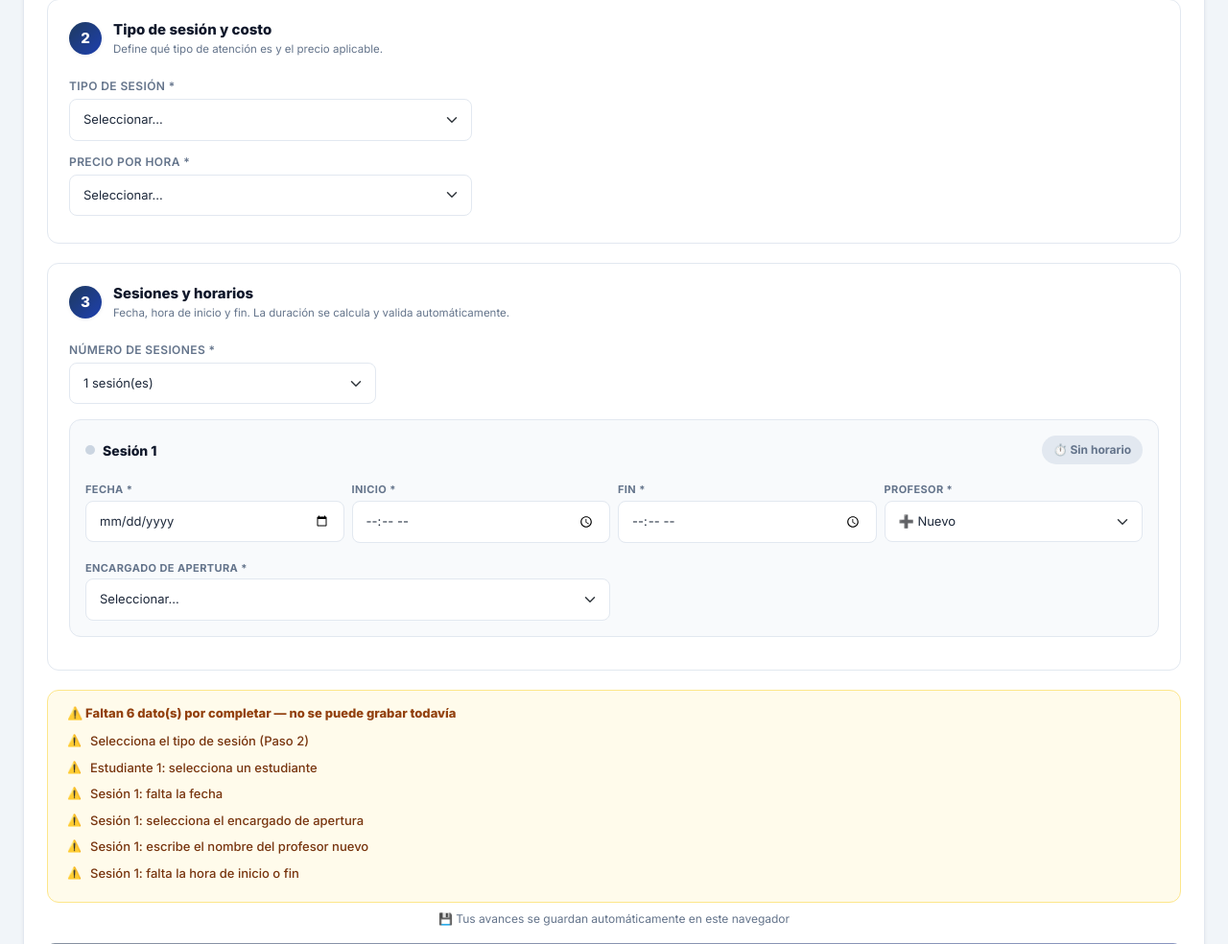
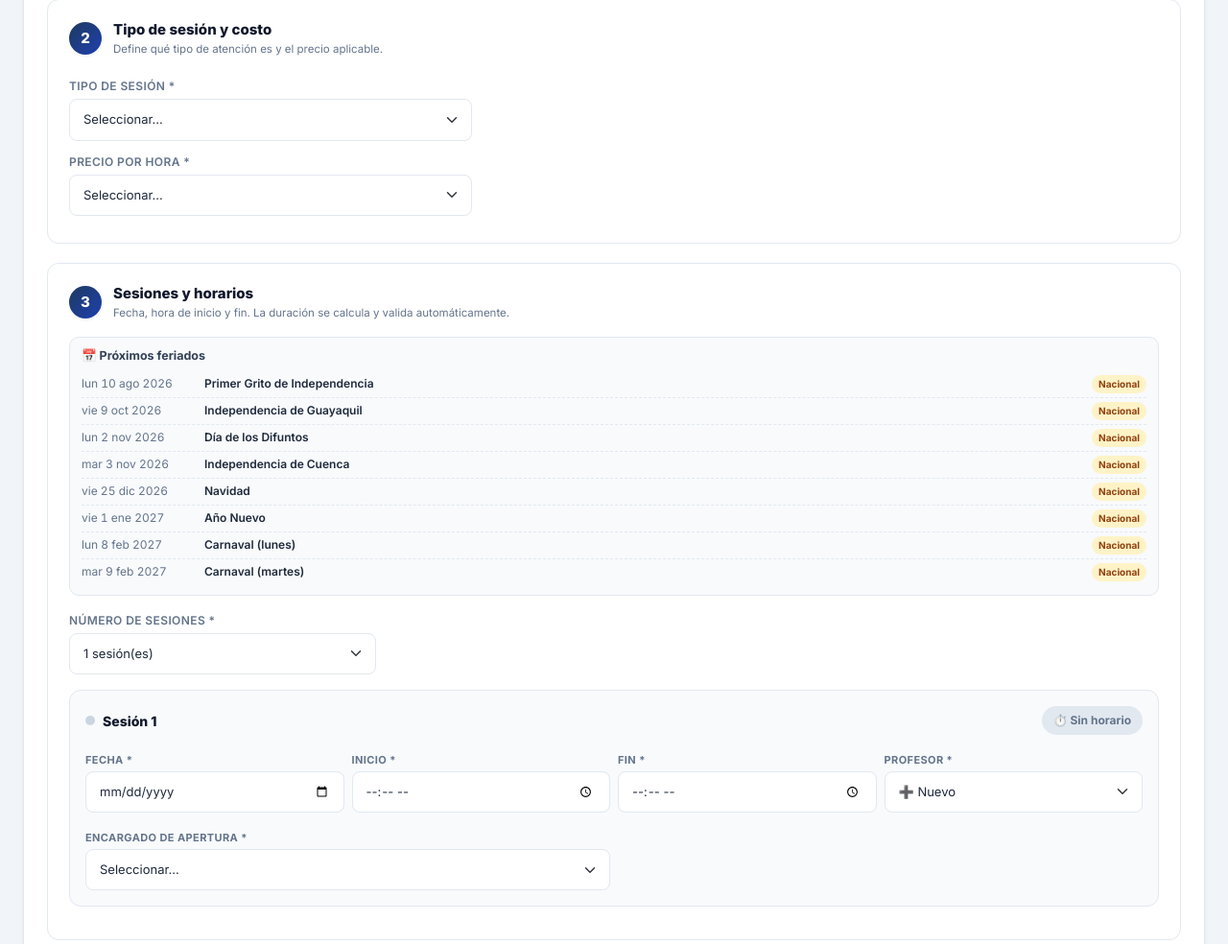
Before and after one commit to jomapconsultores/atlas-sistema, a Python web app: template templates/modulo1.html in a window 1280 px wide. Shown: the part 606-1590 px from the top of the page at 96% size. Run offline with Jinja, Linux system fonts and the light colour scheme; the template is opened without the code that fills it, so the values that code supplies are empty.

Commit message:
Feat(planificacion): lista visible de proximos feriados + cache-bust v2
- feriados.js: proximos() y pintarLista() para mostrar de forma
  permanente los proximos feriados (nacionales y locales) ordenados.
- modulo1: panel "Proximos feriados" en el paso de Sesiones y horarios.
- base.html: estilos del panel y feriados.js?v=2 para invalidar cache.

Co-Authored-By: Claude Opus 4.8 (1M context) <noreply@anthropic.com>

```diff
--- a/static/feriados.js
+++ b/static/feriados.js
@@ -132,10 +132,68 @@
     return res;
   }
 
+  // 'YYYY-MM-DD' -> Date local (evita corrimientos por zona horaria)
+  function parseLocal(str) {
+    var p = str.split('-');
+    return new Date(parseInt(p[0], 10), parseInt(p[1], 10) - 1, parseInt(p[2], 10));
+  }
+
+  var DOW = ['dom', 'lun', 'mar', 'mié', 'jue', 'vie', 'sáb'];
+  var MESES = ['ene', 'feb', 'mar', 'abr', 'may', 'jun', 'jul', 'ago', 'sep', 'oct', 'nov', 'dic'];
+
+  function etiquetaFecha(fechaStr) {
+    var f = parseLocal(fechaStr);
+    return DOW[f.getDay()] + ' ' + f.getDate() + ' ' + MESES[f.getMonth()] + ' ' + f.getFullYear();
+  }
+
+  // Próximos feriados (desde hoy o desde 'desdeStr'), ordenados por fecha.
+  function proximos(cantidad, desdeStr) {
+    cantidad = cantidad || 6;
+    var hoy = desdeStr ? parseLocal(desdeStr) : new Date();
+    hoy.setHours(0, 0, 0, 0);
+    var anioBase = hoy.getFullYear();
+    var lista = [];
+    for (var y = anioBase; y <= anioBase + 1; y++) {
+      var mapa = feriadosDelAnio(y);
+      Object.keys(mapa).forEach(function (mmdd) {
+        var f = parseLocal(y + '-' + mmdd);
+        if (f.getTime() >= hoy.getTime()) {
+          var info = getFeriado(y + '-' + mmdd);
+          lista.push({
+            fecha: y + '-' + mmdd, _t: f.getTime(),
+            fechaTexto: etiquetaFecha(y + '-' + mmdd),
+            nombre: info.nombre, tipo: info.tipo, ambito: info.ambito, etiqueta: info.etiqueta
+          });
+        }
+      });
+    }
+    lista.sort(function (a, b) { return a._t - b._t; });
+    return lista.slice(0, cantidad);
+  }
+
+  // Pinta un panel con la lista de próximos feriados dentro de containerEl.
+  function pintarLista(containerEl, cantidad, desdeStr) {
+    if (!containerEl) return;
+    var items = proximos(cantidad, desdeStr);
+    if (!items.length) { containerEl.innerHTML = ''; return; }
+    var filas = items.map(function (it) {
+      var chip = it.tipo === 'local'
+        ? '<span class="feriado-chip is-local">Local · Cuenca</span>'
+        : '<span class="feriado-chip is-nacional">Nacional</span>';
+      return '<li class="feriado-item"><span class="feriado-fecha">' + it.fechaTexto +
+        '</span><span class="feriado-nombre">' + it.nombre + '</span>' + chip + '</li>';
+    }).join('');
+    containerEl.innerHTML =
+      '<div class="feriado-panel"><div class="feriado-panel-tit">📅 Próximos feriados</div>' +
+      '<ul class="feriado-lista">' + filas + '</ul></div>';
+  }
+
   window.ATLAS_FERIADOS = {
     getFeriado: getFeriado,
     pintarNota: pintarNota,
     attach: attach,
-    resumen: resumen
+    resumen: resumen,
+    proximos: proximos,
+    pintarLista: pintarLista
   };
 })();
--- a/templates/base.html
+++ b/templates/base.html
@@ -728,8 +728,19 @@
         }
         .feriado-nota.is-nacional { background: #fef3c7; color: #92400e; border: 1px solid #fcd34d; }
         .feriado-nota.is-local    { background: #dbeafe; color: #1e40af; border: 1px solid #93c5fd; }
+        /* ── PANEL LISTA DE FERIADOS ──────────────────── */
+        .feriado-panel { background: #f8fafc; border: 1px solid #e2e8f0; border-radius: 10px; padding: 10px 12px; margin-bottom: 12px; }
+        .feriado-panel-tit { font-weight: 700; font-size: 12.5px; color: #334155; margin-bottom: 6px; }
+        .feriado-lista { list-style: none; margin: 0; padding: 0; }
+        .feriado-item { display: flex; align-items: center; gap: 8px; flex-wrap: wrap; padding: 4px 0; border-bottom: 1px dashed #e2e8f0; font-size: 12px; }
+        .feriado-item:last-child { border-bottom: none; }
+        .feriado-fecha { color: #64748b; min-width: 120px; font-variant-numeric: tabular-nums; }
+        .feriado-nombre { color: #1e293b; font-weight: 600; flex: 1; }
+        .feriado-chip { font-size: 10px; font-weight: 700; padding: 2px 7px; border-radius: 20px; white-space: nowrap; }
+        .feriado-chip.is-nacional { background: #fef3c7; color: #92400e; }
+        .feriado-chip.is-local    { background: #dbeafe; color: #1e40af; }
     </style>
-    <script src="/static/feriados.js?v=1"></script>
+    <script src="/static/feriados.js?v=2"></script>
 </head>
 <body class="{% if current_user.is_authenticated %}has-sidebar{% endif %}">
     {% if current_user.is_authenticated %}
--- a/templates/modulo1.html
+++ b/templates/modulo1.html
@@ -177,6 +177,7 @@
                         <p class="step-sub">Fecha, hora de inicio y fin. La duración se calcula y valida automáticamente.</p>
                     </div>
                 </div>
+                <div id="panelFeriados"></div>
                 <div class="mb-3" style="max-width:320px;">
                     <label class="form-label">Número de Sesiones *</label>
                     <select name="num_sesiones" id="numSesiones" class="form-select" onchange="mostrarFechas()">
@@ -578,6 +579,8 @@ form.addEventListener('change', actualizarEstado);
 mostrarEstudiantes();
 mostrarFechas();
 actualizarEstado();
+// Lista visible de próximos feriados (nacionales y locales)
+if (window.ATLAS_FERIADOS) ATLAS_FERIADOS.pintarLista(document.getElementById('panelFeriados'), 8);
 
 // ===== AUTOGUARDADO DE BORRADOR (localStorage por usuario) =====
 const DRAFT_KEY = 'atlas_plan_borrador_{{ current_user.id }}';
```
